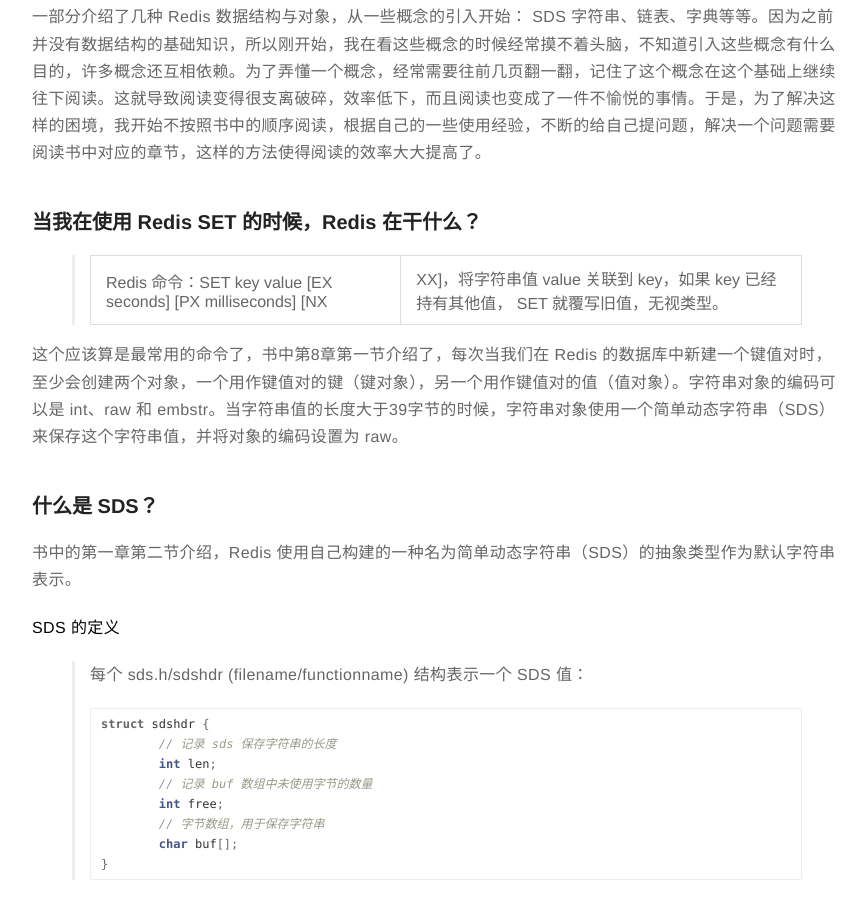
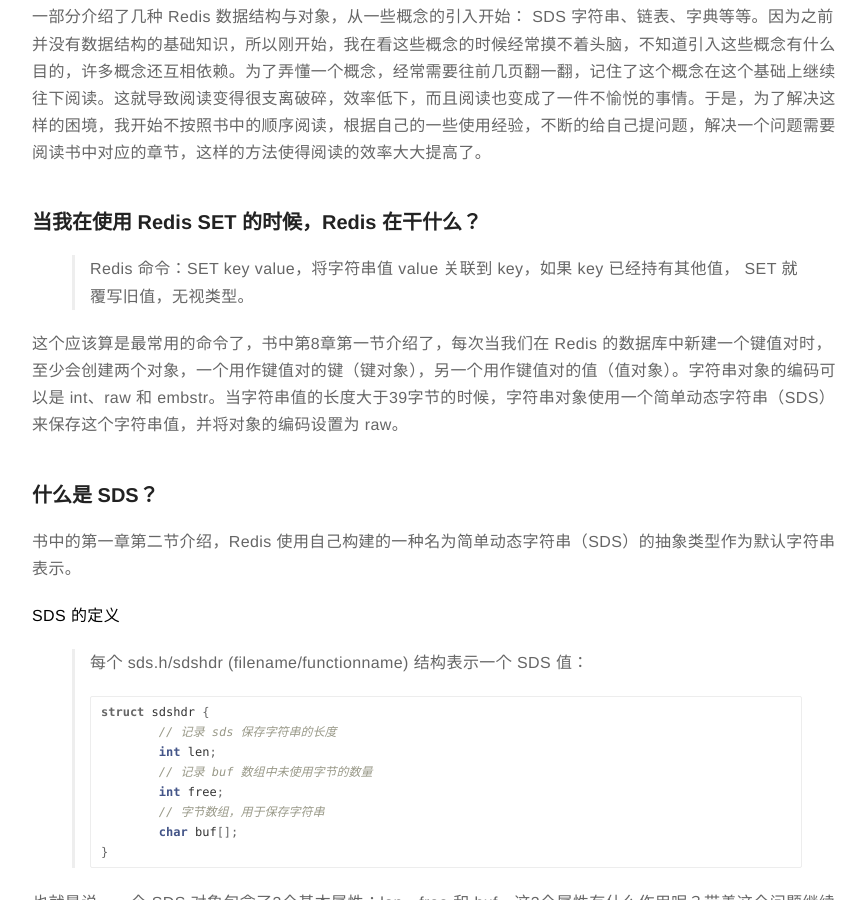
Before and after one commit to rust17/blog, a Jekyll site: the page built from _posts/2018-10-13-Redis-reading-record.markdown, in a window 1280 px wide and 900 px high, scrolled down 634 px. Shown: the whole window, without its empty margins (203-1069 px from the left). Built offline with Jekyll 4.4.1, drawn with Linux system fonts in a browser that asks for light colours; comment, search, counter and statistics services are not loaded.

Commit message:
fix redis reading record style

```diff
--- a/_posts/2018-10-13-Redis-reading-record.markdown
+++ b/_posts/2018-10-13-Redis-reading-record.markdown
@@ -20,7 +20,7 @@
 
 ### 当我在使用 Redis SET 的时候，Redis 在干什么？
 
-> Redis 命令：SET key value [EX seconds] [PX milliseconds] [NX|XX]，将字符串值 value 关联到 key，如果 key 已经持有其他值， SET 就覆写旧值，无视类型。
+> Redis 命令：SET key value，将字符串值 value 关联到 key，如果 key 已经持有其他值， SET 就覆写旧值，无视类型。
 
 这个应该算是最常用的命令了，书中第8章第一节介绍了，每次当我们在 Redis 的数据库中新建一个键值对时，至少会创建两个对象，一个用作键值对的键（键对象），另一个用作键值对的值（值对象）。字符串对象的编码可以是 int、raw 和 embstr。当字符串值的长度大于39字节的时候，字符串对象使用一个简单动态字符串（SDS）来保存这个字符串值，并将对象的编码设置为 raw。
 
```
